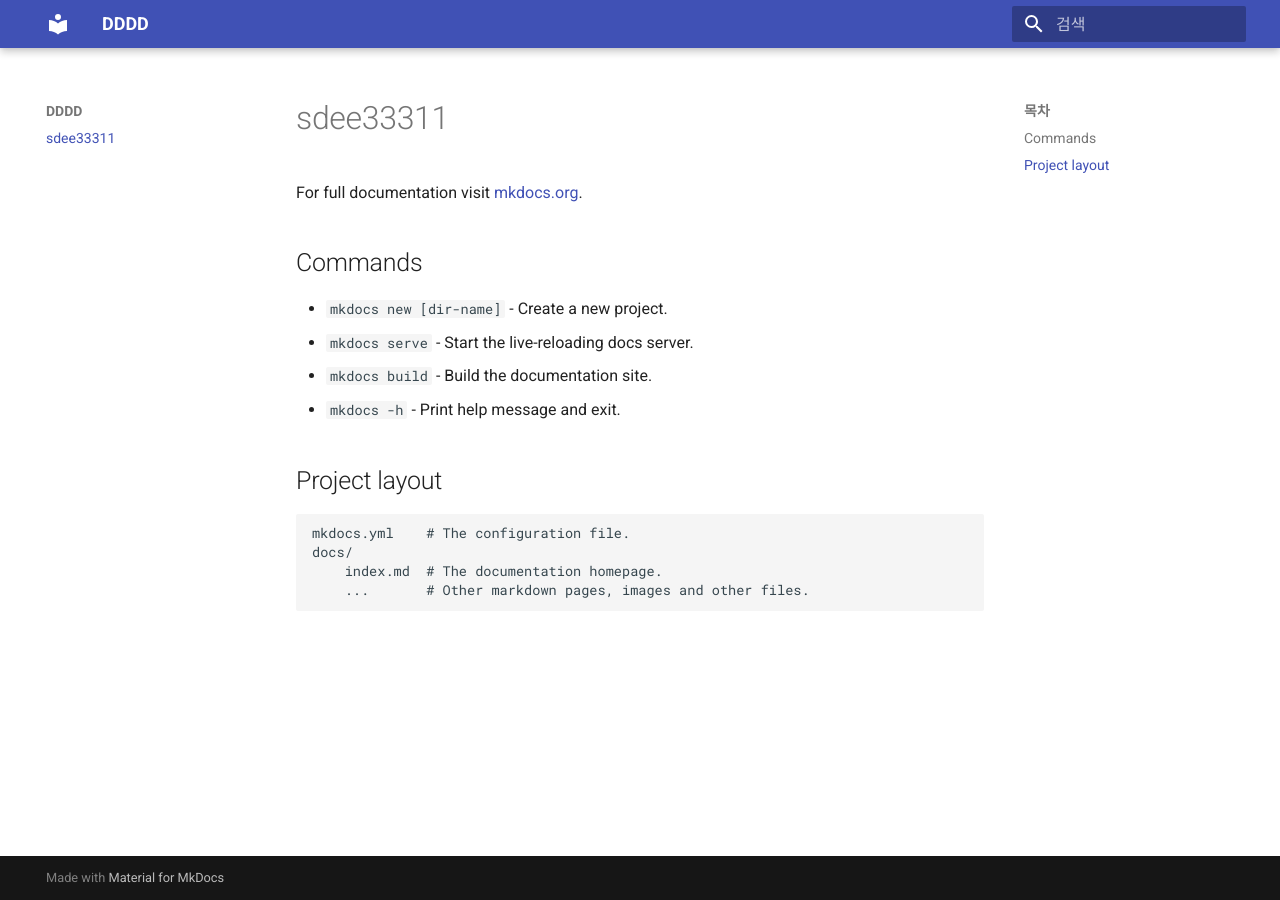
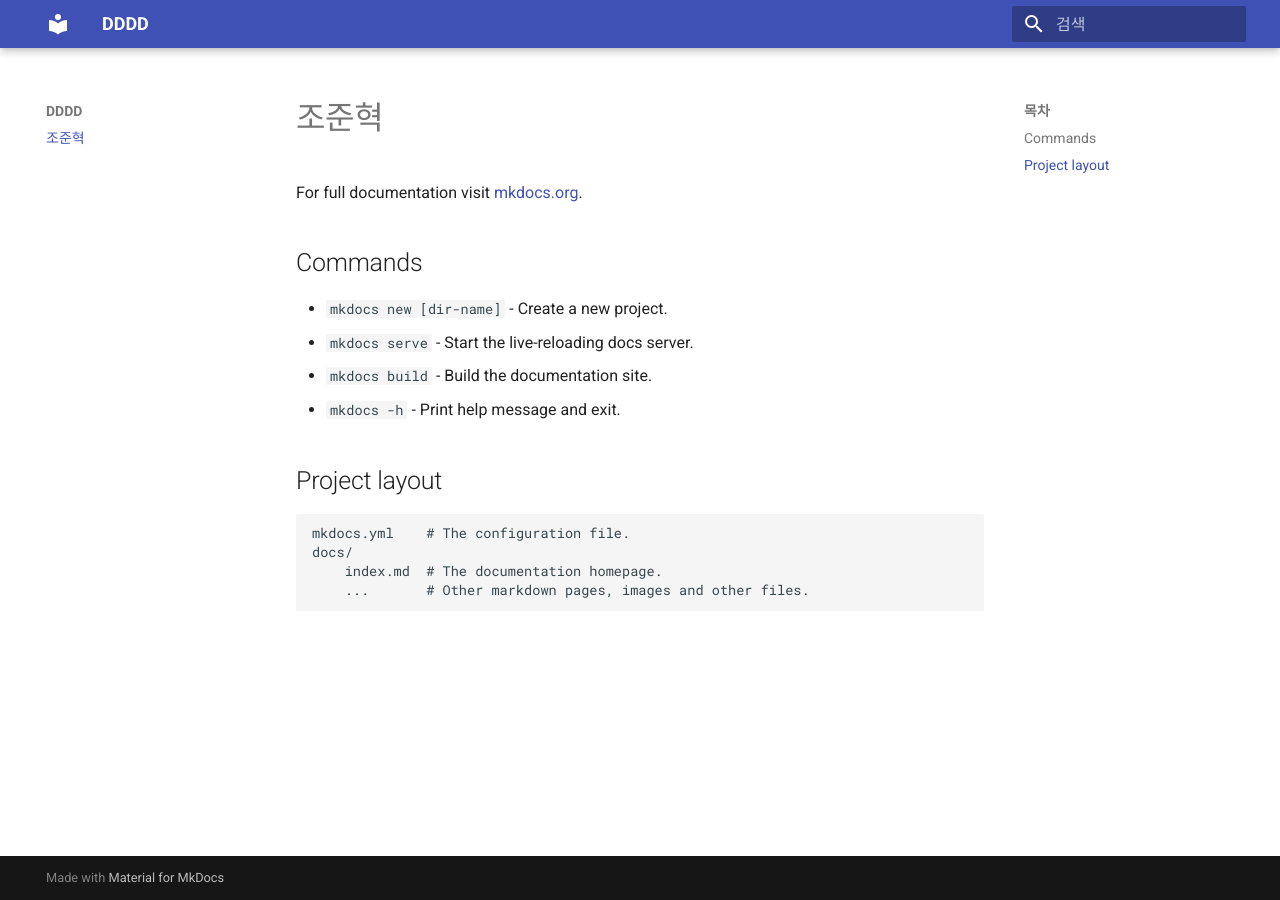
Before and after one commit to sdee33311-dot/sdee33311-dot.github.io, an MkDocs documentation site: the page built from docs/index.md, in a window 1280 px wide. Built offline with MkDocs 1.6.1 and Material for MkDocs 9.7.7, drawn with Linux system fonts in a browser that asks for light colours.

Commit message:
Update index.md

```diff
--- a/docs/index.md
+++ b/docs/index.md
@@ -1,4 +1,4 @@
-# sdee33311
+# 조준혁
 For full documentation visit [mkdocs.org](https://www.mkdocs.org).
 
 ## Commands
```
